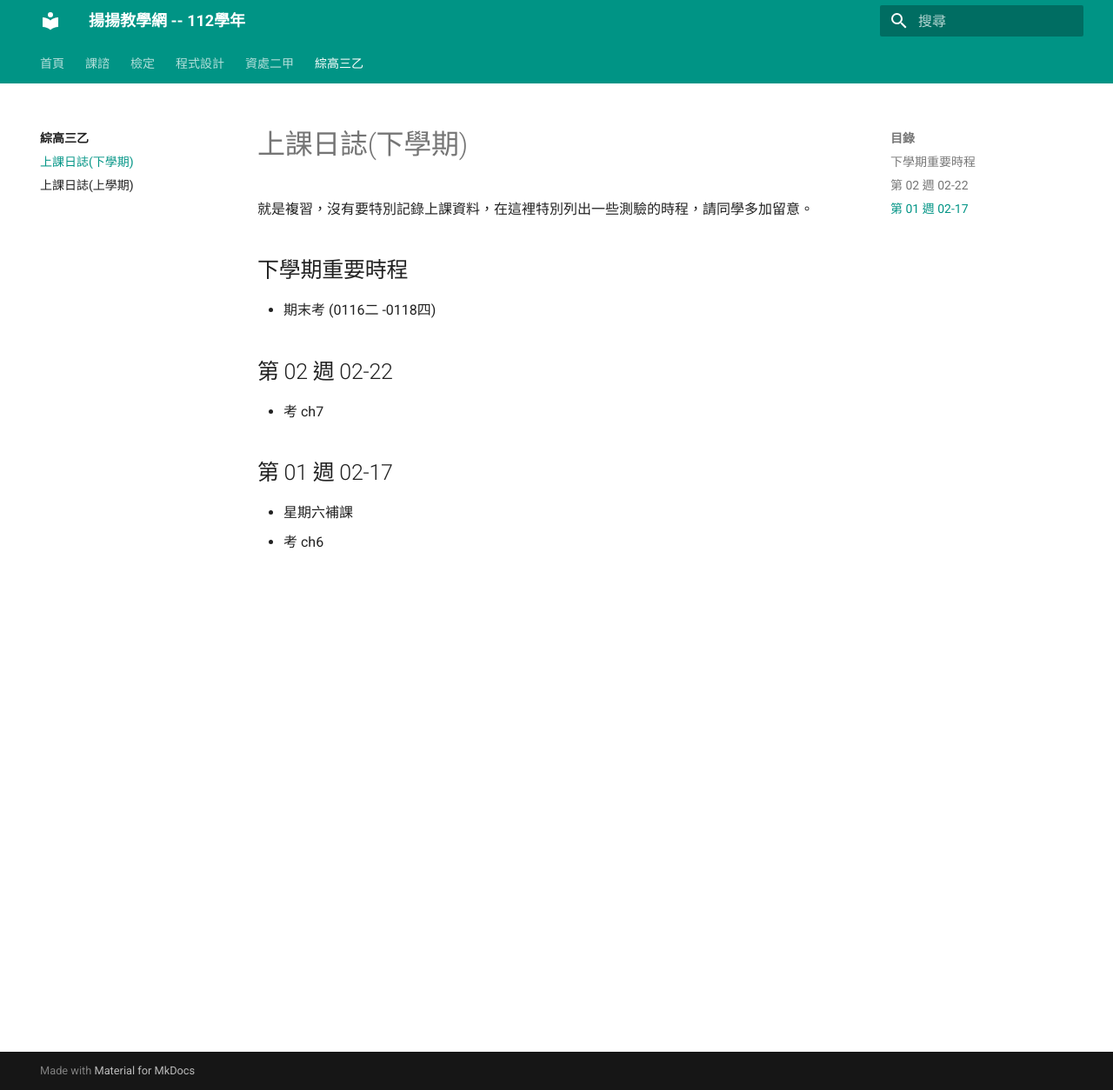
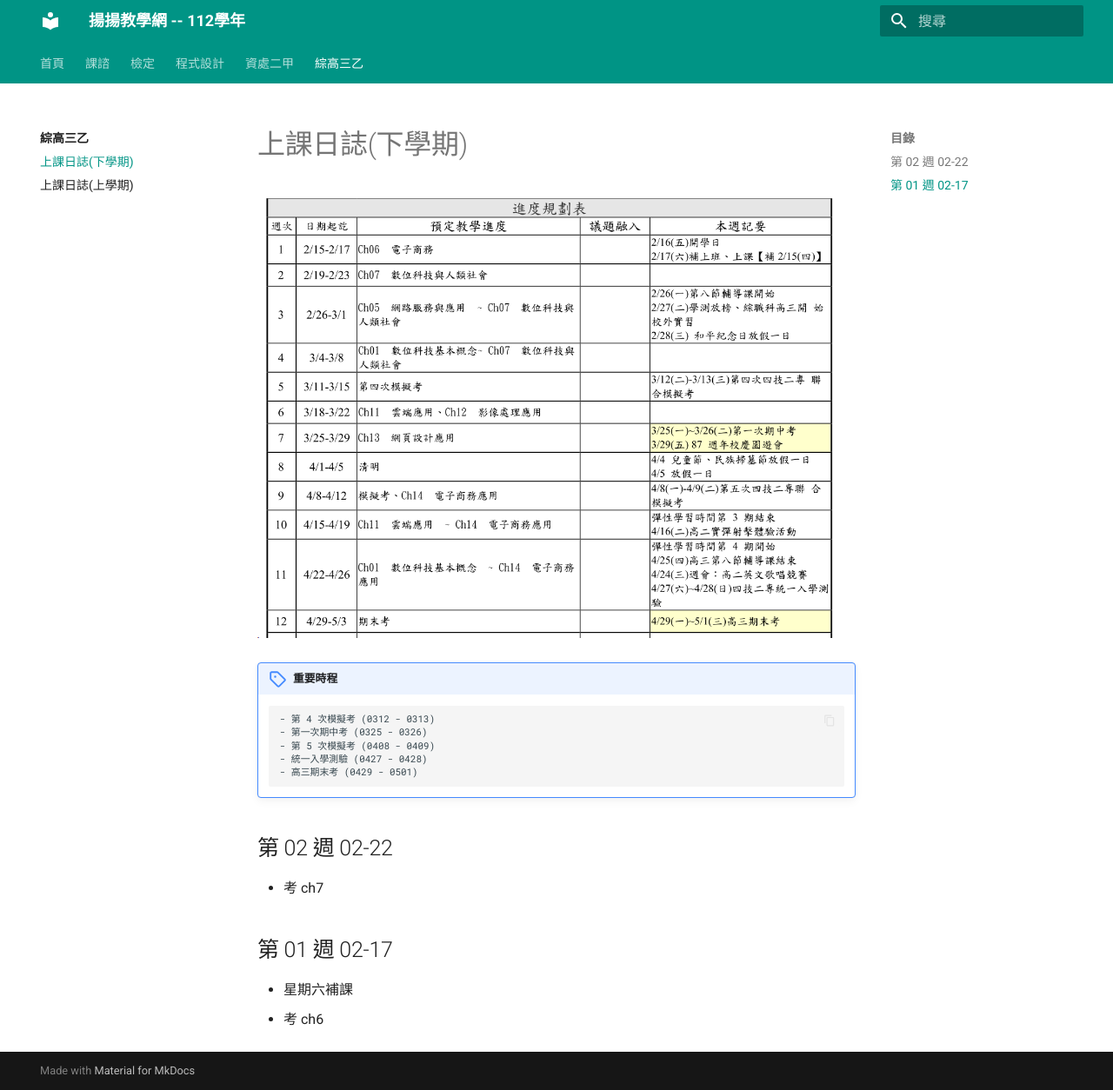
Before and after one commit to cwyedu/school-112, an MkDocs documentation site: the page built from docs/bs110/112_2_bs110_log.md, in a window 1280 px wide and 1254 px high. Shown: the whole window at 87% size. Built offline with MkDocs 1.6.1 and Material for MkDocs 9.7.7, drawn with Linux system fonts in a browser that asks for light colours.

```diff
--- a/docs/bs110/112_2_bs110_log.md
+++ b/docs/bs110/112_2_bs110_log.md
@@ -1,15 +1,15 @@
 # 上課日誌(下學期)
 
-就是複習，沒有要特別記錄上課資料，在這裡特別列出一些測驗的時程，請同學多加留意。
+![alt 112下學期預計進度](./112_2_進度.png)
 
 
-## 下學期重要時程
+!!! 重要時程
 
-- 期末考 (0116二 -0118四)
-
-<!-- - 收錄線上測驗 ch7
-- 課堂測驗 ch7
-- 課堂測驗 ch1 - ch7 -->
+        - 第 4 次模擬考 (0312 - 0313)
+        - 第一次期中考 (0325 - 0326)
+        - 第 5 次模擬考 (0408 - 0409)
+        - 統一入學測驗 (0427 - 0428)
+        - 高三期末考 (0429 - 0501)
 
 ## 第 02 週 02-22
 
```
Also changed, not shown: docs/dp111/112_2_dp111_log.md (+3 -2 lines), docs/programming/app_inventor/online_order/order_system.md (added, +19 -0 lines), docs/bs110/112_2_進度.png (added).
